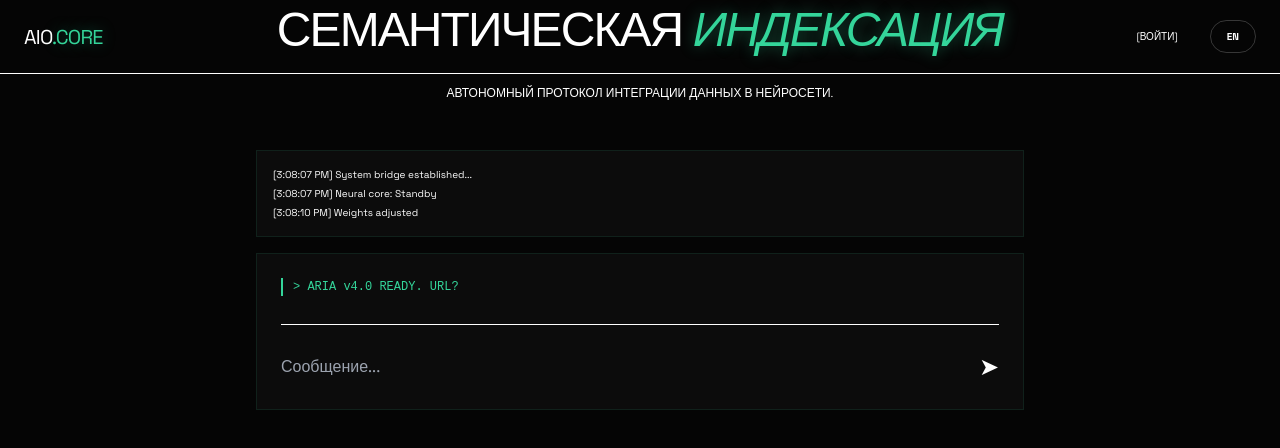
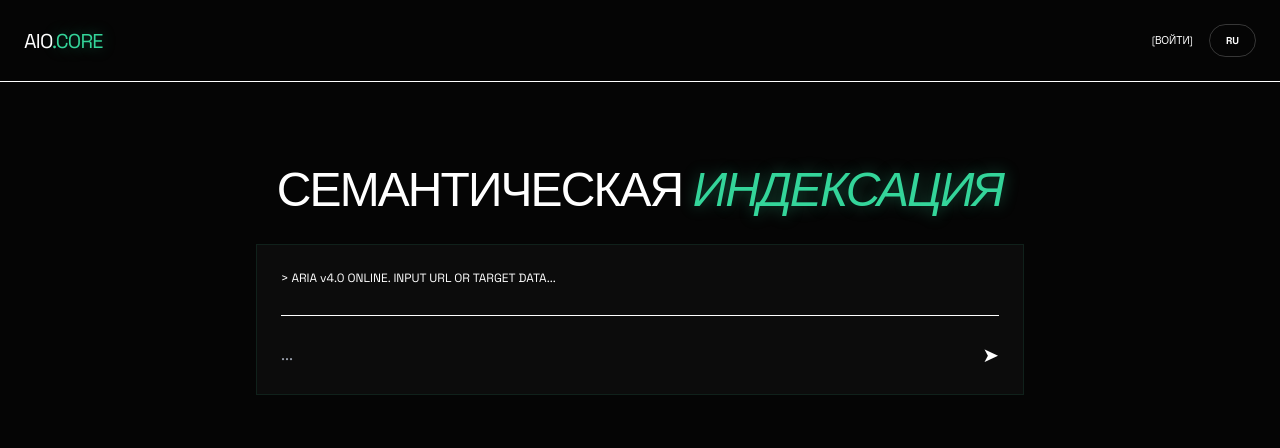
Before and after one commit to Pablocheee/aio-project, a Next.js app: page / in a window 1280 px wide. Shown: the top 448 px of the page. Built offline with nearby package versions, Linux system fonts and the light colour scheme.

Commit message:
Update page.js

```diff
--- a/app/page.js
+++ b/app/page.js
@@ -2,15 +2,16 @@
 import React, { useState, useEffect, useRef } from 'react';
 
 export default function Home() {
-  const [view, setView] = useState('chat');
+  const [view, setView] = useState('loading'); // Состояние загрузки для проверки сессии
   const [currentLang, setCurrentLang] = useState('ru');
   const [chatHistory, setChatHistory] = useState([]);
   const [inputValue, setInputValue] = useState('');
-  const [orderId, setOrderId] = useState('772109');
+  const [orderId] = useState('772109');
 
   const [price, setPrice] = useState(100);
   const [userEmail, setUserEmail] = useState('');
   const [password, setPassword] = useState('');
+  const [rememberMe, setRememberMe] = useState(false);
   const [isSearchingTx, setIsSearchingTx] = useState(false);
   const [authError, setAuthError] = useState(false);
 
@@ -22,36 +23,24 @@ export default function Home() {
     { time: new Date().toLocaleTimeString(), text: "Neural core: Standby" }
   ]);
 
-  const translations = {
-    ru: {
-      title: 'СЕМАНТИЧЕСКАЯ <span class="glow-text italic">ИНДЕКСАЦИЯ</span>',
-      desc: 'Автономный протокол интеграции данных в нейросети.',
-      place: 'Сообщение...',
-      login: 'Войти',
-      logout: 'Выйти',
-      authBtn: 'Установить соединение',
-      cabinet: 'КАБИНЕТ',
-      payTon: 'Tonkeeper',
-      status: 'Статус',
-      nodes: 'Узлы'
-    },
-    en: {
-      title: 'SEMANTIC <span class="glow-text italic">INDEXING</span>',
-      desc: 'Autonomous protocol for data integration.',
-      place: 'Message...',
-      login: 'Login',
-      logout: 'Logout',
-      authBtn: 'Establish Connection',
-      cabinet: 'CABINET',
-      payTon: 'Tonkeeper',
-      status: 'Status',
-      nodes: 'Nodes'
+  // ПРОВЕРКА СЕССИИ ПРИ ЗАГРУЗКЕ
+  useEffect(() => {
+    const savedSession = localStorage.getItem('aio_session');
+    const rememberedEmail = localStorage.getItem('aio_email');
+
+    if (savedSession === 'active') {
+      setView('dashboard');
+    } else {
+      setView('chat');
     }
-  };
 
-  const t = translations[currentLang];
+    if (rememberedEmail) {
+      setUserEmail(rememberedEmail);
+      setRememberMe(true);
+    }
+  }, []);
 
-  // 3D Canvas Engine
+  // Canvas Engine
   useEffect(() => {
     if (view !== 'dashboard' || !canvasRef.current) return;
     const canvas = canvasRef.current;
@@ -60,6 +49,7 @@ export default function Home() {
     let offset = 0;
 
     const render = () => {
+      if (!canvas) return;
       canvas.width = canvas.offsetWidth;
       canvas.height = canvas.offsetHeight;
       ctx.clearRect(0, 0, canvas.width, canvas.height);
@@ -67,17 +57,14 @@ export default function Home() {
       const cy = canvas.height / 2;
       const pRatio = price / 100;
 
-      // Сетка
       ctx.strokeStyle = 'rgba(52, 213, 154, 0.1)';
-      offset += 0.5;
-      if (offset > 40) offset = 0;
+      offset += 0.5; if (offset > 40) offset = 0;
       for (let i = -10; i < 20; i++) {
         const y = cy + (i * 40) + offset;
         ctx.beginPath(); ctx.moveTo(0, y); ctx.lineTo(canvas.width, y); ctx.stroke();
         const x = cx + (i * 100 * (y / cy));
         ctx.beginPath(); ctx.moveTo(cx, cy); ctx.lineTo(x, canvas.height); ctx.stroke();
       }
-      // Купол
       const grad = ctx.createRadialGradient(cx, canvas.height, 0, cx, canvas.height, 200 * pRatio);
       grad.addColorStop(0, 'rgba(52, 213, 154, 0.2)');
       grad.addColorStop(1, 'rgba(0,0,0,0)');
@@ -89,22 +76,14 @@ export default function Home() {
     return () => cancelAnimationFrame(frame);
   }, [view, price]);
 
-  useEffect(() => {
-    const lines = ["Vectorizing node #412...", "RAG Sync: 99.2%", "LLM Context sync...", "Weights adjusted", "Gateway: Ready"];
-    const interval = setInterval(() => {
-      setLiveLogs(prev => {
-        const next = { time: new Date().toLocaleTimeString(), text: lines[Math.floor(Math.random() * lines.length)] };
-        return [...prev, next].slice(-3);
-      });
-    }, 3000);
-    return () => clearInterval(interval);
-  }, []);
-
-  useEffect(() => { chatEndRef.current?.scrollIntoView({ behavior: 'smooth' }); }, [chatHistory]);
-
   const handleAuth = () => {
-    // ЖЕСТКАЯ ПРОВЕРКА
     if (userEmail === 'admin@aio.core' && password === '772109') {
+      localStorage.setItem('aio_session', 'active');
+      if (rememberMe) {
+        localStorage.setItem('aio_email', userEmail);
+      } else {
+        localStorage.removeItem('aio_email');
+      }
       setView('dashboard');
       setAuthError(false);
     } else {
@@ -112,12 +91,17 @@ export default function Home() {
     }
   };
 
+  const handleLogout = () => {
+    localStorage.removeItem('aio_session');
+    setView('chat');
+  };
+
   const processInput = () => {
     if (!inputValue.trim()) return;
     setChatHistory(prev => [...prev, { role: 'user', content: inputValue }]);
     setInputValue('');
     setTimeout(() => {
-      setChatHistory(prev => [...prev, { role: 'assistant', content: "Анализ завершен. Пакет данных сформирован. Перейдите в кабинет. [DATA_READY]" }]);
+      setChatHistory(prev => [...prev, { role: 'assistant', content: "Анализ завершен. Пакет данных сформирован. [DATA_READY]" }]);
       setTimeout(() => setView('auth'), 1500);
     }, 1000);
   };
@@ -130,63 +114,58 @@ export default function Home() {
     setIsSearchingTx(true);
   };
 
+  if (view === 'loading') return <div className="bg-black min-h-screen" />;
+
   return (
-    <div className="min-h-screen text-white bg-[#050505] selection:bg-[#34D59A] selection:text-black overflow-x-hidden">
+    <div className="min-h-screen text-white bg-[#050505] selection:bg-[#34D59A] overflow-x-hidden">
       <style jsx global>{`
         @import url('https://fonts.googleapis.com/css2?family=Space+Grotesk:wght@300;400;500;700&display=swap');
         body { font-family: 'Space Grotesk', sans-serif; background: #050505; }
         .glow-text { color: #34D59A; text-shadow: 0 0 15px rgba(52, 213, 154, 0.4); }
         .glass-card { background: rgba(15, 15, 15, 0.85); border: 1px solid rgba(52, 213, 154, 0.1); backdrop-filter: blur(12px); }
-        .bot-msg { color: #34D59A; font-family: monospace; font-size: 12px; margin-bottom: 12px; border-left: 2px solid #34D59A; padding-left: 10px; }
-        .user-msg { color: #fff; font-family: monospace; font-size: 12px; opacity: 0.5; margin-bottom: 12px; text-align: right; border-right: 2px solid rgba(255,255,255,0.1); padding-right: 10px; }
         input[type='range'] { -webkit-appearance: none; background: rgba(255,255,255,0.1); border-radius: 10px; height: 6px; width: 100%; }
-        input[type='range']::-webkit-slider-thumb { -webkit-appearance: none; width: 22px; height: 22px; background: #34D59A; border-radius: 50%; cursor: pointer; border: 4px solid #050505; box-shadow: 0 0 15px rgba(52,213,154,0.3); }
-        .scrollbar-hide::-webkit-scrollbar { display: none; }
+        input[type='range']::-webkit-slider-thumb { -webkit-appearance: none; width: 22px; height: 22px; background: #34D59A; border-radius: 50%; cursor: pointer; border: 4px solid #050505; }
       `}</style>
 
-      {/* HEADER */}
-      <header className="fixed top-0 w-full z-[1000] px-6 py-5 flex justify-between items-center bg-black/80 backdrop-blur-2xl border-b border-white/5">
+      {/* FIXED HEADER - FIXED OVERLAP ISSUE */}
+      <header className="fixed top-0 w-full z-[1000] px-6 py-6 flex justify-between items-center bg-black/90 backdrop-blur-2xl border-b border-white/5">
+        <div className="flex items-center gap-4">
            <div className="text-xl md:text-2xl font-black tracking-tighter uppercase cursor-pointer" onClick={() => setView('chat')}>
             AIO<span className="glow-text">.CORE</span>
           </div>
-        <div className="flex gap-8 items-center">
-          <button onClick={() => setView(view === 'dashboard' ? 'chat' : 'auth')} className="text-[10px] tracking-[0.2em] text-[#34D59A] hover:opacity-70 uppercase font-black">
-            [{view === 'dashboard' ? t.logout : t.login}]
-          </button>
+        </div>
+
+        <div className="flex gap-4 md:gap-8 items-center">
+          {view === 'dashboard' ? (
+            <button onClick={handleLogout} className="text-[10px] tracking-widest text-red-500 uppercase font-black">[{currentLang === 'ru' ? 'Выйти' : 'Logout'}]</button>
+          ) : (
+            <button onClick={() => setView('auth')} className="text-[10px] tracking-widest text-[#34D59A] uppercase font-black">[{currentLang === 'ru' ? 'Войти' : 'Login'}]</button>
+          )}
           <button onClick={() => setCurrentLang(l => l === 'ru' ? 'en' : 'ru')} className="text-[10px] border border-white/20 px-4 py-2 rounded-full uppercase font-bold hover:bg-white hover:text-black transition-all">
-            {currentLang === 'ru' ? 'EN' : 'RU'}
+            {currentLang.toUpperCase()}
           </button>
         </div>
       </header>
 
       {/* VIEW: CHAT */}
       {view === 'chat' && (
-        <main className="pt-32 pb-10 px-4 flex flex-col items-center min-h-screen">
-          <div className="max-w-3xl w-full flex flex-col h-full">
-            <div className="text-center mb-12">
-              <h1 className="text-5xl md:text-8xl font-black mb-6 tracking-tighter uppercase leading-tight" dangerouslySetInnerHTML={{ __html: t.title }} />
-              <p className="text-gray-500 text-xs md:text-sm tracking-[0.3em] uppercase font-light px-4">{t.desc}</p>
+        <main className="pt-40 pb-10 px-4 flex flex-col items-center min-h-screen">
+          <div className="max-w-3xl w-full flex flex-col">
+            <h1 className="text-5xl md:text-8xl font-black mb-6 text-center tracking-tighter uppercase leading-tight"
+                dangerouslySetInnerHTML={{ __html: currentLang === 'ru' ? 'СЕМАНТИЧЕСКАЯ <span class="glow-text italic">ИНДЕКСАЦИЯ</span>' : 'SEMANTIC <span class="glow-text italic">INDEXING</span>' }} />
+            <div className="glass-card p-6 md:p-10 rounded-[3rem] min-h-[400px] flex flex-col">
+               <div className="flex-1 overflow-y-auto space-y-3 font-mono text-xs mb-4">
+                  <div className="text-[#34D59A]">{'>'} ARIA v4.0 ONLINE. INPUT URL OR TARGET DATA...</div>
+                  {chatHistory.map((msg, i) => (
+                    <div key={i} className={msg.role === 'assistant' ? 'text-[#34D59A]' : 'text-white opacity-50 text-right'}>
+                      [{msg.role.toUpperCase()}]: {msg.content}
                     </div>
-
-            <div className="w-full mb-4 glass-card p-4 rounded-3xl bg-black/40 border-[#34D59A]/20">
-              <div className="font-mono text-[10px] text-[#34D59A]/60 flex flex-col gap-1">
-                {liveLogs.map((log, i) => <div key={i} className="truncate">[{log.time}] {log.text}</div>)}
-              </div>
-            </div>
-
-            <div className="glass-card p-6 md:p-10 rounded-[3rem] flex flex-col relative overflow-hidden flex-1 min-h-[450px]">
-              <div className="flex-1 overflow-y-auto mb-4 space-y-2 scrollbar-hide">
-                {chatHistory.length === 0 && <div className="bot-msg">{'>'} ARIA v4.0 READY. URL?</div>}
-                {chatHistory.map((msg, i) => (
-                  <div key={i} className={msg.role === 'assistant' ? 'bot-msg' : 'user-msg'}>{msg.content}</div>
                   ))}
                   <div ref={chatEndRef} />
                </div>
-              <div className="flex gap-4 items-center border-t border-white/5 pt-6">
-                <input className="bg-transparent outline-none text-[#34D59A] flex-1 font-mono text-base placeholder:text-gray-800"
-                  placeholder={t.place} value={inputValue} onChange={(e) => setInputValue(e.target.value)}
-                  onKeyDown={(e) => e.key === 'Enter' && processInput()} />
-                <button onClick={processInput} className="text-[#34D59A] text-2xl">➤</button>
+               <div className="flex gap-4 border-t border-white/5 pt-6">
+                  <input className="bg-transparent outline-none text-[#34D59A] flex-1" placeholder="..." value={inputValue} onChange={(e)=>setInputValue(e.target.value)} onKeyDown={(e)=>e.key==='Enter' && processInput()}/>
+                  <button onClick={processInput} className="text-[#34D59A] text-xl">➤</button>
                </div>
             </div>
           </div>
@@ -195,21 +174,26 @@ export default function Home() {
 
       {/* VIEW: AUTH */}
       {view === 'auth' && (
-        <main className="min-h-screen flex items-center justify-center p-4">
-          <div className="max-w-md w-full glass-card p-10 md:p-14 rounded-[3.5rem] animate-in fade-in zoom-in-95">
+        <main className="min-h-screen flex items-center justify-center p-4 pt-32">
+          <div className="max-w-md w-full glass-card p-10 md:p-14 rounded-[3.5rem]">
             <h2 className="text-3xl font-black mb-10 tracking-tighter uppercase italic text-center">Identity</h2>
             <div className="space-y-5">
               <input type="email" value={userEmail} onChange={(e) => setUserEmail(e.target.value)}
                 className="w-full bg-white rounded-2xl px-6 py-4 outline-none font-mono text-sm text-black" placeholder="EMAIL" />
               <input type="password" value={password} onChange={(e) => setPassword(e.target.value)}
                 className="w-full bg-white rounded-2xl px-6 py-4 outline-none font-mono text-sm text-black" placeholder="PASSWORD" />
-              {authError && <div className="text-red-500 text-[10px] font-bold uppercase text-center">Access Denied: Invalid Credentials</div>}
-              <button onClick={handleAuth} className="w-full py-5 bg-[#34D59A] text-black font-black rounded-2xl text-xs uppercase shadow-[0_10px_30px_rgba(52,213,154,0.3)] hover:scale-[1.02] active:scale-95 transition-all">
-                {t.authBtn}
+
+              <div className="flex items-center gap-3 px-2">
+                <input type="checkbox" id="rem" checked={rememberMe} onChange={(e)=>setRememberMe(e.target.checked)}
+                       className="w-4 h-4 accent-[#34D59A]" />
+                <label htmlFor="rem" className="text-[10px] uppercase font-bold text-gray-400 cursor-pointer">Запомнить меня</label>
+              </div>
+
+              {authError && <div className="text-red-500 text-[10px] font-bold uppercase text-center">Invalid Credentials</div>}
+
+              <button onClick={handleAuth} className="w-full py-5 bg-[#34D59A] text-black font-black rounded-2xl text-xs uppercase shadow-[0_10px_30px_rgba(52,213,154,0.3)]">
+                Установить соединение
               </button>
-            </div>
-            <div className="mt-8 text-center text-[9px] text-gray-600 uppercase tracking-widest leading-loose">
-                Hint: admin@aio.core / 772109
             </div>
           </div>
         </main>
@@ -217,91 +201,66 @@ export default function Home() {
 
       {/* VIEW: DASHBOARD */}
       {view === 'dashboard' && (
-        <main className="pt-32 pb-10 px-4 max-w-[1250px] mx-auto">
-          <div className="flex flex-col lg:flex-row gap-10">
-
-            <div className="hidden lg:flex flex-col w-72 space-y-4">
-              <div className="glass-card p-8 rounded-[2.5rem] border-[#34D59A]/30">
-                <div className="text-[10px] text-gray-500 uppercase font-bold mb-3 tracking-widest">Global Status</div>
-                <div className="text-3xl font-black italic tracking-tighter">14.2K <span className="text-[10px] text-[#34D59A]">NODES</span></div>
-                <div className="mt-4 h-1 w-full bg-white/5 rounded-full overflow-hidden">
-                    <div className="h-full bg-[#34D59A] w-2/3 animate-pulse"></div>
-                </div>
-              </div>
-
-              <div className="glass-card overflow-hidden rounded-[2.5rem] h-64 relative bg-black">
-                  <canvas ref={canvasRef} className="w-full h-full" />
-                  <div className="absolute inset-0 bg-gradient-to-t from-black to-transparent pointer-events-none" />
-                  <div className="absolute bottom-6 left-6">
-                      <div className="text-[9px] font-bold text-[#34D59A] uppercase tracking-[0.3em]">Neural Vision</div>
-                  </div>
-              </div>
-            </div>
-
-            <div className="flex-1 space-y-8">
-              <header className="flex justify-between items-start md:items-end border-b border-white/5 pb-8">
+        <main className="pt-40 pb-10 px-4 max-w-[1250px] mx-auto">
+          <div className="flex flex-col gap-10">
+            {/* NEW SUB-HEADER TO PREVENT OVERLAP */}
+            <header className="flex flex-col md:flex-row justify-between items-start md:items-end border-b border-white/5 pb-8 gap-4">
               <div>
-                  <h2 className="text-4xl md:text-6xl font-black tracking-tighter uppercase italic leading-none">{t.cabinet}</h2>
+                <h2 className="text-4xl md:text-7xl font-black tracking-tighter uppercase italic leading-none">КАБИНЕТ</h2>
                 <div className="text-[10px] text-[#34D59A] font-mono mt-3 uppercase tracking-widest">Protocol: AIO-CORE-ALPHA-{orderId}</div>
               </div>
-                <div className="text-right">
-                    <div className="text-3xl md:text-5xl font-black text-red-500 leading-none">0.00 <span className="text-sm text-white/20">USDT</span></div>
-                    <div className="text-[9px] text-gray-500 uppercase mt-2 font-bold">Balance Empty</div>
+              <div className="flex flex-col items-end">
+                  <div className="text-4xl md:text-6xl font-black text-red-500 leading-none">0.00 <span className="text-sm text-white/20">USDT</span></div>
+                  <div className="text-[9px] text-gray-500 uppercase mt-3 font-bold px-3 py-1 border border-white/10 rounded-full tracking-widest">BALANCE EMPTY</div>
               </div>
             </header>
 
-              <div className="grid grid-cols-1 md:grid-cols-2 gap-8">
+            <div className="grid grid-cols-1 lg:grid-cols-3 gap-8">
+              {/* VISUALIZER */}
+              <div className="lg:col-span-1 glass-card overflow-hidden rounded-[3rem] h-80 relative bg-black">
+                  <canvas ref={canvasRef} className="w-full h-full" />
+                  <div className="absolute bottom-6 left-6 text-[9px] font-bold text-[#34D59A] uppercase tracking-[0.3em]">Live Node Mapping</div>
+              </div>
+
+              {/* CONTROLS */}
+              <div className="lg:col-span-2 space-y-8">
                 <div className="glass-card p-8 md:p-12 rounded-[3.5rem] space-y-8">
                   <div className="flex justify-between items-center">
-                    <h4 className="text-[11px] uppercase font-bold text-gray-500 tracking-[0.3em]">Power Select</h4>
-                    <span className="text-[#34D59A] font-mono text-xl font-black">${price}</span>
+                    <h4 className="text-[11px] uppercase font-bold text-gray-500 tracking-widest">Power Selection</h4>
+                    <span className="text-[#34D59A] font-mono text-2xl font-black">${price}</span>
                   </div>
                   <input type="range" min="100" max="499" value={price} onChange={(e) => setPrice(e.target.value)} />
 
-                  <div className="p-6 rounded-3xl bg-white/[0.03] border border-white/5 font-mono text-[10px] leading-relaxed text-gray-400">
-                      <div className="text-[#34D59A] mb-2 uppercase font-bold tracking-widest">{'>'} Core Configuration:</div>
-                      {price < 200 ? "- Standard context capture\n- Single LLM priority\n- Latency: 120ms" :
-                       price < 400 ? "- Advanced semantic mapping\n- Multi-agent sync active\n- Deep RAG indexing" :
-                       "- Full Neural Override\n- Real-time GPT-4o context capture\n- Zero latency bridge"}
+                  <div className="p-6 rounded-3xl bg-white/[0.03] border border-white/5 font-mono text-[11px] leading-relaxed text-gray-400">
+                      <div className="text-[#34D59A] mb-3 uppercase font-bold">{'>'} TERMINAL OUTPUT:</div>
+                      {price < 250 ? (
+                        <div className="animate-in fade-in duration-500">
+                          - Базовый захват векторов: ACTIVE<br/>
+                          - Индексация в GPT-4: СТАНДАРТ<br/>
+                          - Скорость обновления: 24ч
                         </div>
-
-                  <div className="grid grid-cols-2 gap-4">
-                    <div className="p-4 rounded-2xl bg-white/5 border border-white/5 text-center transition-all">
-                      <div className="text-[9px] text-gray-500 uppercase mb-1">{t.nodes}</div>
-                      <div className="text-2xl font-black italic">{Math.floor(price * 12.5)}</div>
-                    </div>
-                    <div className="p-4 rounded-2xl bg-white/5 border border-white/5 text-center">
-                      <div className="text-[9px] text-gray-500 uppercase mb-1">Impact</div>
-                      <div className="text-2xl font-black italic">{(price / 4.5).toFixed(1)}%</div>
-                    </div>
-                  </div>
-                </div>
-
-                <div className="glass-card p-8 md:p-12 rounded-[3.5rem] border-blue-500/20 bg-blue-500/[0.02] flex flex-col justify-between">
-                  <div className="text-center">
-                    <div className="text-[11px] text-gray-500 uppercase font-black mb-2 tracking-widest italic opacity-50">Secure Payment</div>
-                    <div className="text-5xl md:text-7xl font-black italic tracking-tighter">{price} <span className="text-xl opacity-20 text-white">USDT</span></div>
-                  </div>
-
-                  <div className="space-y-4">
-                      <button onClick={handleTonkeeperPay} className="w-full py-6 bg-blue-500 text-white font-black rounded-2xl text-xs uppercase flex items-center justify-center gap-4 shadow-[0_15px_40px_rgba(59,130,246,0.3)] hover:scale-[1.02] active:scale-95 transition-all">
-                        <img src="https://ton.org/download/ton_symbol.svg" className="w-6 h-6 brightness-200" alt="ton" />
-                        {t.payTon}
-                      </button>
-
-                      {isSearchingTx && (
-                        <div className="p-4 bg-black/80 border border-[#34D59A]/20 rounded-2xl flex items-center justify-center gap-3 animate-pulse">
-                          <div className="w-2 h-2 rounded-full bg-[#34D59A]"></div>
-                          <div className="text-[10px] uppercase text-[#34D59A] font-black tracking-widest">Searching Transaction...</div>
+                      ) : (
+                        <div className="animate-in fade-in duration-500 text-white">
+                          - Глубокое семантическое внедрение: ACTIVE<br/>
+                          - Приоритет в нейросети: HIGH<br/>
+                          - Прямая инъекция в контекстное окно: ENABLED
                         </div>
                       )}
                   </div>
-                </div>
+
+                  <div className="flex gap-4">
+                      <button onClick={handleTonkeeperPay} className="flex-1 py-6 bg-blue-500 text-white font-black rounded-2xl text-xs uppercase flex items-center justify-center gap-4 shadow-xl">
+                        <img src="https://ton.org/download/ton_symbol.svg" className="w-6 h-6 brightness-200" alt="ton" />
+                        Pay with Tonkeeper
+                      </button>
                   </div>
 
-              <div className="glass-card p-6 rounded-[2rem] h-32 bg-black/60 font-mono text-[10px] text-[#34D59A]/50 overflow-hidden flex flex-col gap-1">
-                  <div className="text-[#34D59A] opacity-100 mb-1 tracking-widest font-bold">LIVE_TERMINAL_FEED:</div>
-                  {liveLogs.map((log, i) => <div key={i} className="truncate">[{log.time}] {log.text}</div>)}
+                  {isSearchingTx && (
+                    <div className="p-4 bg-[#34D59A]/10 border border-[#34D59A]/20 rounded-2xl flex items-center justify-center gap-3 animate-pulse">
+                      <div className="text-[10px] uppercase text-[#34D59A] font-black tracking-widest">Searching Order {orderId} on Blockchain...</div>
+                    </div>
+                  )}
+                </div>
               </div>
             </div>
           </div>
```
Lines whose indentation alone changed are shown as unchanged.
